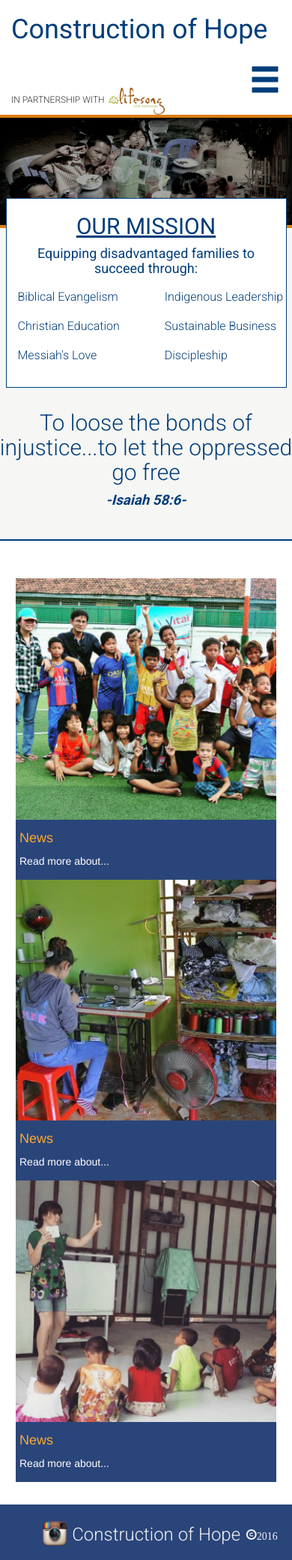
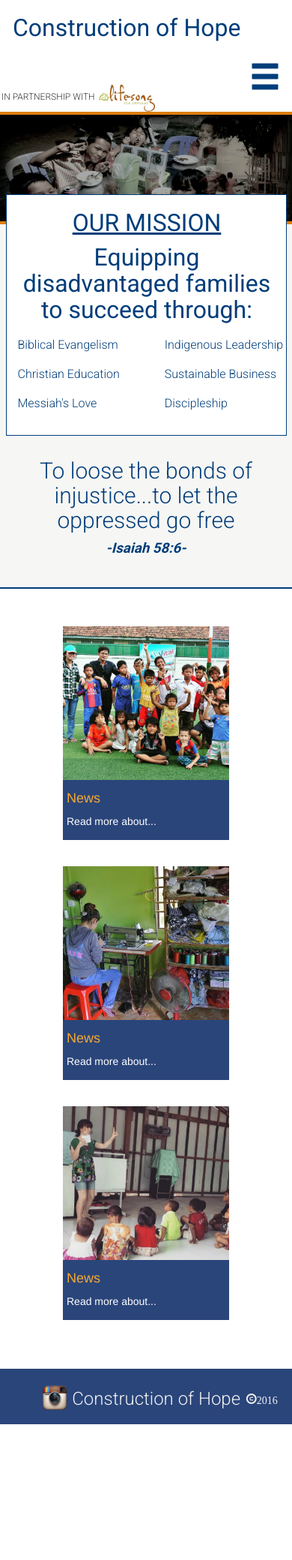
Before and after one commit to Nathan-Bateman/coh, a PHP site: page / in a window 390 px wide; the page is wider, and only the part inside the window is pictured. Shown: that part at 75% size. After the commit the page ends 1899 px from the top of that part, so only its background shows below. Run offline with PHP 8.4, Linux system fonts and the light colour scheme.

Commit message:
added media breakpoints for responsive design

```diff
--- a/coh/css/main.css
+++ b/coh/css/main.css
@@ -207,6 +207,8 @@
   font-family: 'roboto', sans-serif;
   font-weight: 300;
   color: #003d7a;
+  margin-right: 15px;
+  margin-left: 15px;
 }
 .center-table {
   margin: 0 auto !important;
@@ -283,4 +285,30 @@
     margin-top: 30px;
     margin-bottom: 30px;
 }
+
+/*media breakpoints*/
+
+/*for bottom pics*/
+@media (max-width: 769px) {
+  .col-sm-12.bottompics {
+    margin-left: 15%;
+    margin-right: 15%;
+  }
+  .space {
+    padding-bottom:35px;
+  };
 }
+/*for subtitle under COH in header*/
+@media (max-width: 846px) {
+  .paddingoff {
+  padding-left: 2px;
+}
+}
+
+/*for COH in header*/
+@media (max-width: 431px) {
+  .font-roboto-bold {
+  padding-left: 2px;
+  font-size: xx-large;
+}
+}
--- a/coh/index.html
+++ b/coh/index.html
@@ -37,7 +37,7 @@
 	<div id='IPWITH' class='row'>
 		<div class='col-sm-12'>
 
-	<div class='col-sm-2 padding-right-off pull-left upsome'>
+	<div class='col-sm-2 padding-right-off pull-left upsome paddingoff'>
 				<h6 class='text-right ipwith font-roboto-light-heading'>IN PARTNERSHIP WITH</h6>
 			</div>
 	<div class='col-sm-10 pull-left padding-left-off upsome'>
--- a/coh/js/main.js
+++ b/coh/js/main.js
@@ -30,9 +30,9 @@
 					'copyright':'<li class='+'footerItem'+'><h5 class="coh copy glyphicon glyphicon-copyright-mark"' +'>2016</h5></li>'
 };
 var bottomPics = {
-				   'about':'<div class="col-sm-4"><div class=' + '"bottom view"><a href="#" class="info"><img src="images/about3.jpg" class="img-responsive"><span class="border-box"><h4 class="bottom-title">News</h4>  <p>Read more about...</p><span></a></div></div>',
-				   'projects':'<div class="col-sm-4"><div class=' + '"bottom view"><a href="#" class="info"><img src="images/project2.jpg" class="img-responsive"><span class="border-box"><h4 class="bottom-title">News</h4>  <p>Read more about...</p><span></a></div></div>',
-				   'news':'<div class="col-sm-4"><div class=' + '"bottom view"><a href="#" class="info"><img src="images/news2.jpg" class="img-responsive"><span class="border-box"><h4 class="bottom-title">News</h4>  <p>Read more about...</p><span></a></div></div>'
+				   'about':'<div class="col-sm-4 space"><div class=' + '"bottomview"><a href="#" class="info"><img src="images/about3.jpg" class="img-responsive"><span class="border-box"><h4 class="bottom-title">News</h4>  <p>Read more about...</p><span></a></div></div>',
+				   'projects':'<div class="col-sm-4 space"><div class=' + '"bottomview"><a href="#" class="info"><img src="images/project2.jpg" class="img-responsive"><span class="border-box"><h4 class="bottom-title">News</h4>  <p>Read more about...</p><span></a></div></div>',
+				   'news':'<div class="col-sm-4 space"><div class=' + '"bottomview"><a href="#" class="info"><img src="images/news2.jpg" class="img-responsive"><span class="border-box"><h4 class="bottom-title">News</h4>  <p>Read more about...</p><span></a></div></div>'
 };
 //<div class="col-sm-4"><div class='block'><a href="#" class="info"><img src="images/about.jpg"><span><h2>About</h2>  <p>Read more about...</p><span></a></div></div>
 /*var bottomPicsLables = {
```
